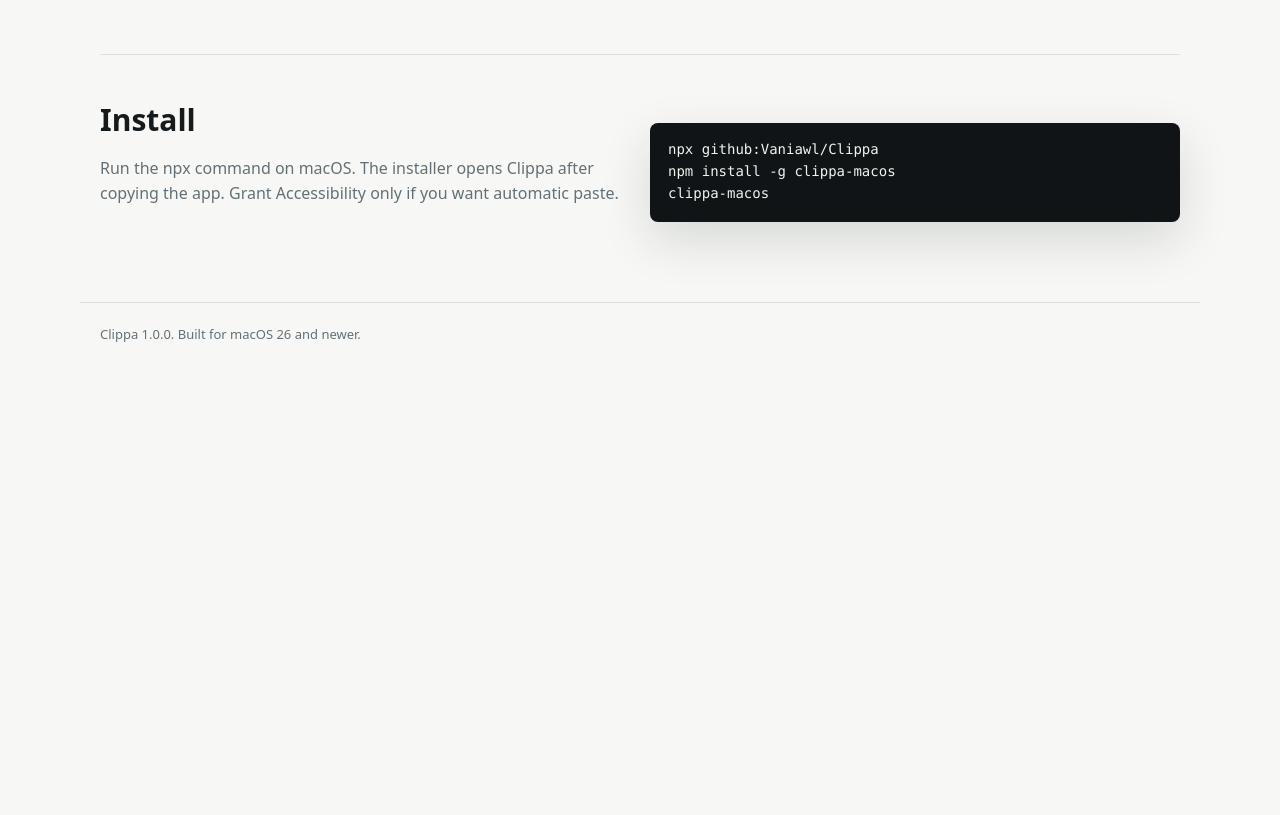
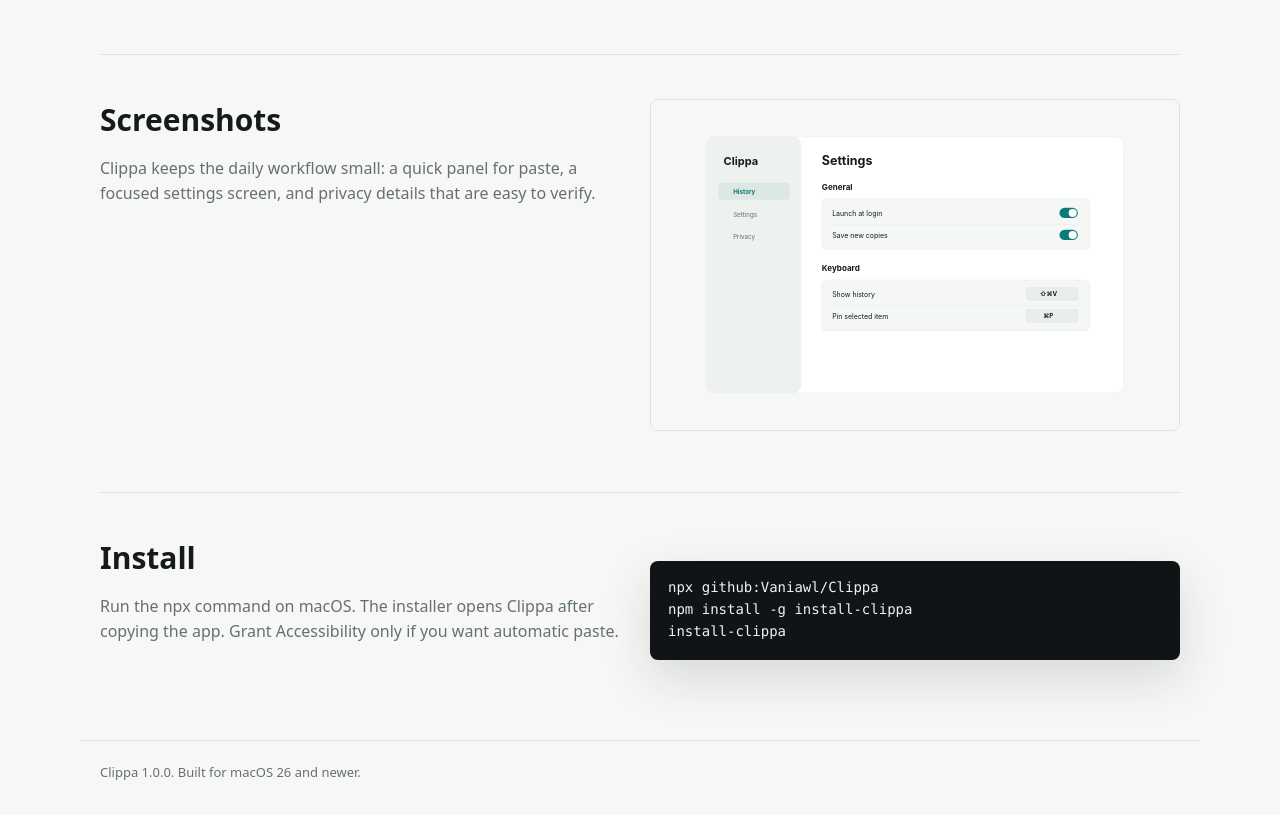
Before and after one commit to Vaniawl/Clippa, a website: page docs/index.html in a window 1280 px wide. Shown: the part 1270-2085 px from the top of the page. Before the commit the page ends 1647 px from the top, so only its background shows below. Drawn offline with Linux system fonts and the light colour scheme.

Commit message:
Polish public GitHub presentation

```diff
--- a/bin/install-clippa.js
+++ b/bin/install-clippa.js
@@ -16,7 +16,7 @@
 
 Usage:
   npx github:Vaniawl/Clippa
-  npx clippa-macos
+  npx install-clippa
 
 Options:
   --help       Show this help.
--- a/docs/index.html
+++ b/docs/index.html
@@ -442,7 +442,7 @@
             <pre>npx github:Vaniawl/Clippa
 
 # after npm publish
-npx clippa-macos</pre>
+npx install-clippa</pre>
           </div>
         </div>
 
@@ -513,13 +513,23 @@
 
         <section class="download">
           <div>
+            <h2>Screenshots</h2>
+            <p>Clippa keeps the daily workflow small: a quick panel for paste, a focused settings screen, and privacy details that are easy to verify.</p>
+          </div>
+          <div>
+            <img src="assets/screenshot-settings.svg" alt="Clippa settings screen" style="width:100%;border-radius:8px;border:1px solid var(--line);background:var(--surface)">
+          </div>
+        </section>
+
+        <section class="download">
+          <div>
             <h2>Install</h2>
             <p>Run the npx command on macOS. The installer opens Clippa after copying the app. Grant Accessibility only if you want automatic paste.</p>
           </div>
           <div class="install">
             <pre>npx github:Vaniawl/Clippa
-npm install -g clippa-macos
-clippa-macos</pre>
+npm install -g install-clippa
+install-clippa</pre>
           </div>
         </section>
       </section>
```
Also changed, not shown: package.json (+5 -3 lines), README.md, docs/assets/screenshot-panel.svg (added), docs/assets/screenshot-privacy.svg (added), docs/assets/screenshot-settings.svg (added), 3 other files.
